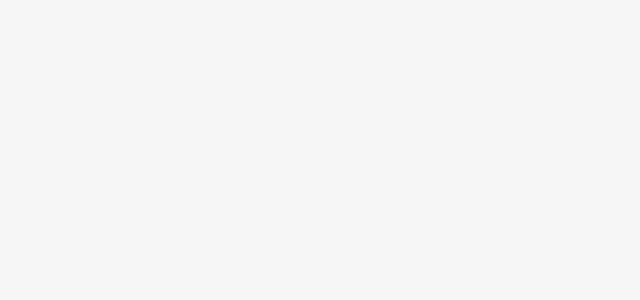
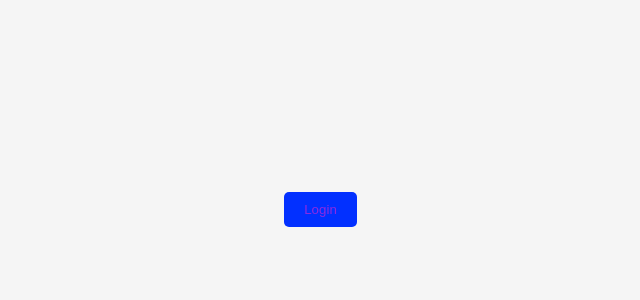
Before and after one commit to abdulbazeer/rjs-program11, a React app: page / in a window 1280 px wide. Shown: the top 300 px of the page, without its empty margins (322-962 px from the left). Built offline with nearby package versions, Linux system fonts and the light colour scheme.

Commit message:
Update App.js

```diff
--- a/src/App.js
+++ b/src/App.js
@@ -1,26 +1,23 @@
+
 import { useState } from "react";
 import "./App.css";
 
 function App() {
+  // TODO 1: Create state variable
+  const [isLoggedIn, setIsLoggedIn] = useState(false);
 
-  // TODO 1:
-  // Create a state variable named isLoggedIn.
-  // Initial value should be false.
-
-
-  // TODO 2:
-  // Use a ternary operator to display:
-  //
-  // If logged in:
-  //     Welcome Student
-  //
-  // Otherwise:
-  //     Login button
-  //
-  // The Login button should use onClick
-  // to change the login state.
-
-
+  // TODO 2: Ternary operator for conditional rendering
+  return (
+    <div>
+      {isLoggedIn ? (
+        <h1>Welcome Student</h1>
+      ) : (
+        <button onClick={() => setIsLoggedIn(true)}>
+          Login
+        </button>
+      )}
+    </div>
+  );
 }
 
 export default App;
```
